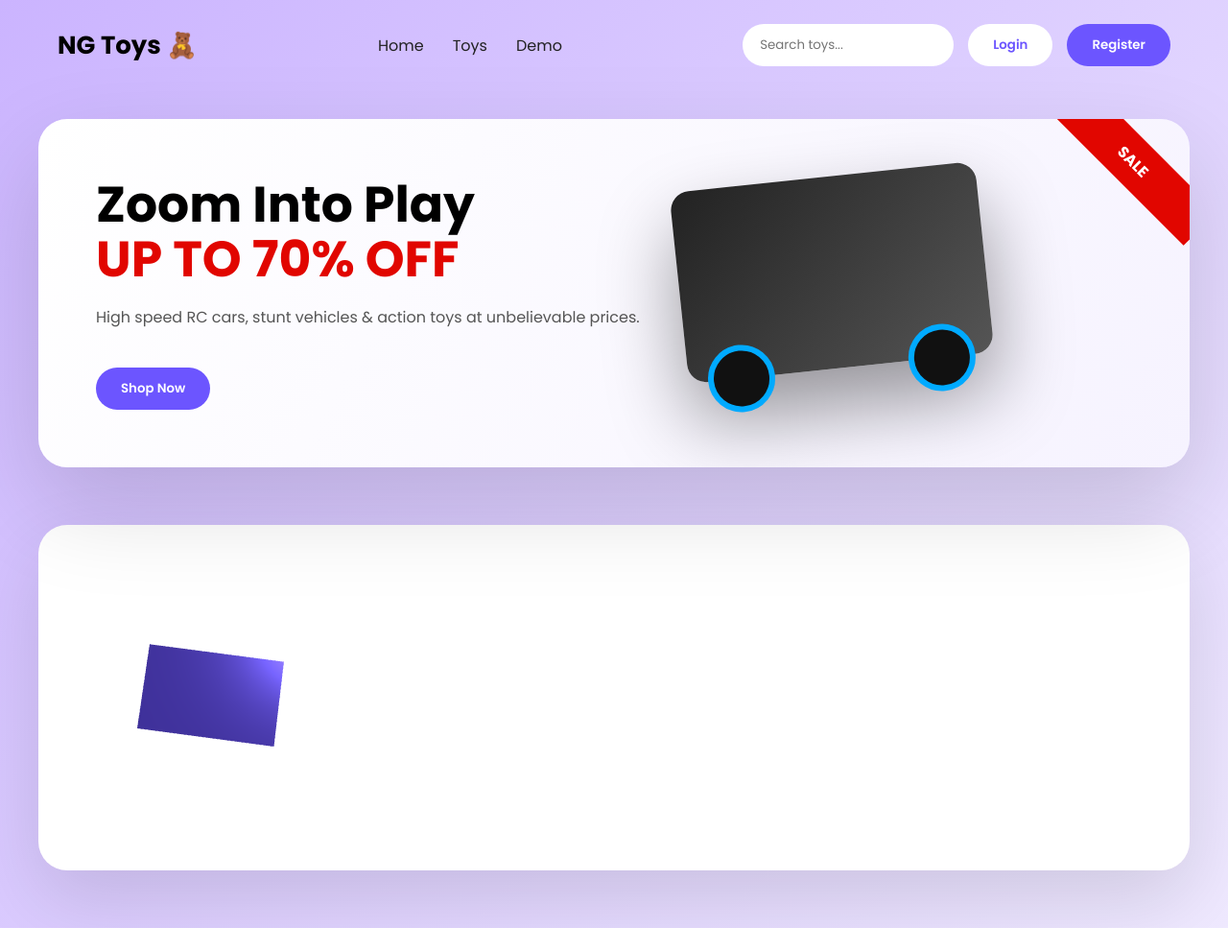
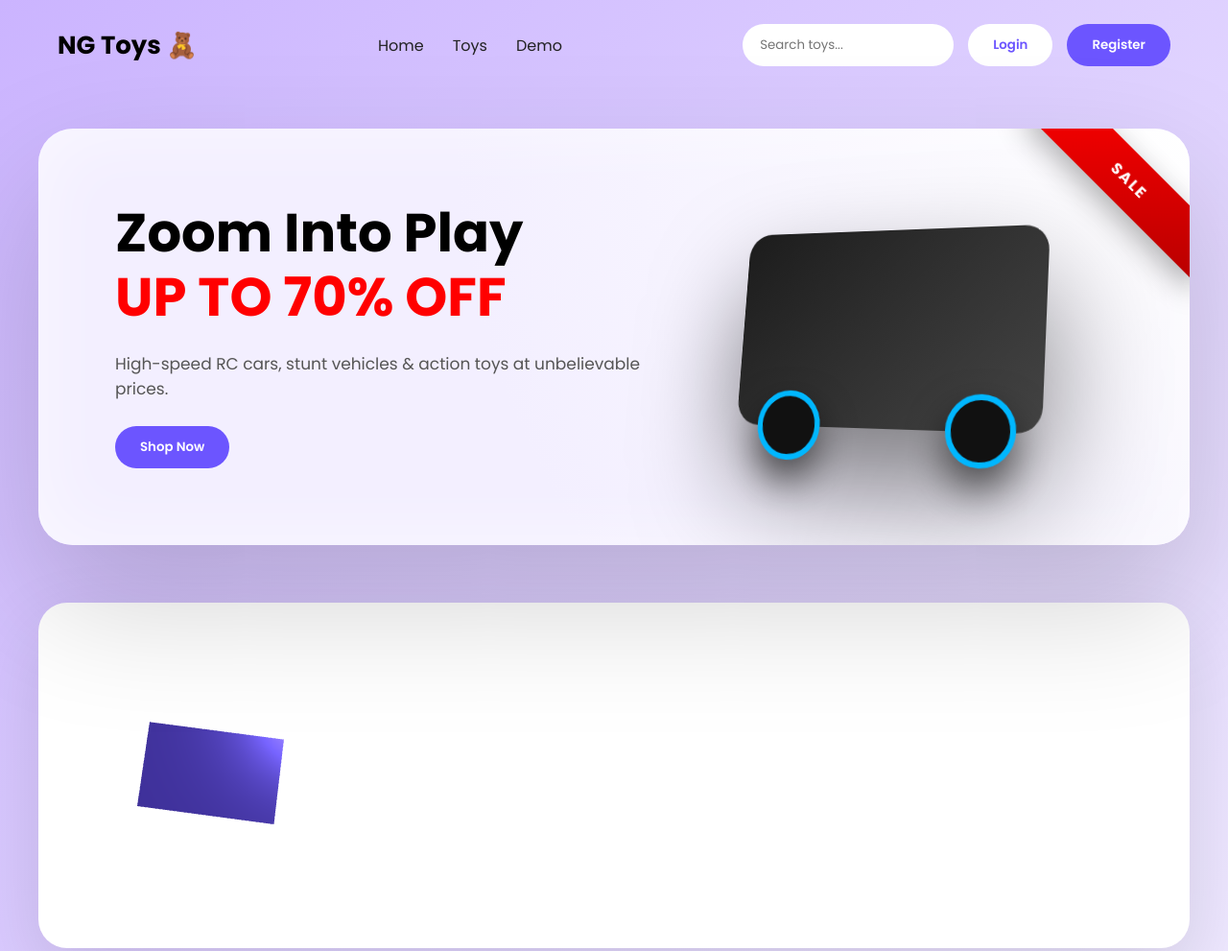
Before and after one commit to yogeshgoswami4821-ai/toy, a website: page index.html in a window 1280 px wide. Shown: the top 991 px of the page at 96% size. Before the commit the page ends 967 px from the top, so only its background shows below. Drawn offline with nearby package versions, Linux system fonts and the light colour scheme.

Commit message:
Update index.html

```diff
--- a/index.html
+++ b/index.html
@@ -5,18 +5,21 @@
 <title>NG Toys</title>
 <meta name="viewport" content="width=device-width, initial-scale=1.0">
 
+<!-- Google Font -->
 <link href="https://fonts.googleapis.com/css2?family=Poppins:wght@300;400;600;700&display=swap" rel="stylesheet">
+
+<!-- Three.js -->
 <script src="https://cdn.jsdelivr.net/npm/three@0.160.0/build/three.min.js"></script>
 
 <style>
 *{margin:0;padding:0;box-sizing:border-box;font-family:Poppins}
 
 body{
+  min-height:100vh;
   background:linear-gradient(135deg,#cbb4ff,#efe9ff);
-  min-height:100vh;
 }
 
-/* NAVBAR */
+/* ================= NAVBAR ================= */
 .navbar{
   display:flex;
   justify-content:space-between;
@@ -24,13 +27,35 @@ body{
   padding:25px 60px;
 }
 
-.logo{font-size:26px;font-weight:700}
+.logo{
+  font-size:26px;
+  font-weight:700;
+}
 
-.nav-links{display:flex;gap:30px}
-.nav-links a{text-decoration:none;color:#222;font-weight:500}
+.nav-links{
+  display:flex;
+  gap:30px;
+}
 
-.right{display:flex;gap:15px;align-items:center}
-.search{padding:12px 18px;border-radius:30px;border:none;width:220px}
+.nav-links a{
+  text-decoration:none;
+  color:#222;
+  font-weight:500;
+}
+
+.right{
+  display:flex;
+  gap:15px;
+  align-items:center;
+}
+
+.search{
+  padding:12px 18px;
+  border-radius:30px;
+  border:none;
+  width:220px;
+  outline:none;
+}
 
 .btn{
   padding:12px 26px;
@@ -39,20 +64,31 @@ body{
   cursor:pointer;
   font-weight:600;
 }
-.primary{background:#6c55ff;color:white}
-.outline{background:white;color:#6c55ff}
 
-/* SALE BANNER */
+.primary{
+  background:#6c55ff;
+  color:white;
+}
+
+.outline{
+  background:white;
+  color:#6c55ff;
+}
+
+/* ================= SALE BANNER ================= */
 .sale{
   max-width:1200px;
-  margin:30px auto;
-  background:linear-gradient(120deg,#ffffff,#f6f3ff);
-  border-radius:30px;
-  padding:60px;
+  margin:40px auto;
+  padding:80px;
+  border-radius:36px;
+  background:
+    radial-gradient(circle at top right,#ffffff,#f3efff 60%);
   display:grid;
   grid-template-columns:1.2fr 1fr;
-  gap:40px;
-  box-shadow:0 40px 100px rgba(0,0,0,.15);
+  align-items:center;
+  box-shadow:
+    0 60px 140px rgba(0,0,0,.18),
+    inset 0 0 80px rgba(255,255,255,.6);
   position:relative;
   overflow:hidden;
 }
@@ -60,58 +96,75 @@ body{
 .sale::after{
   content:"SALE";
   position:absolute;
-  top:20px;
-  right:-40px;
-  background:#e10600;
+  top:28px;
+  right:-60px;
+  background:linear-gradient(135deg,#ff0000,#b80000);
   color:white;
-  padding:12px 80px;
+  padding:14px 100px;
   transform:rotate(45deg);
   font-weight:700;
+  letter-spacing:2px;
+  box-shadow:0 10px 30px rgba(0,0,0,.3);
 }
 
-.sale h1{
-  font-size:52px;
-  line-height:1.1;
+.sale-text h1{
+  font-size:56px;
+  line-height:1.05;
 }
 
-.sale span{
-  color:#e10600;
-  font-weight:700;
+.sale-text span{
+  display:inline-block;
+  margin-top:8px;
+  color:#ff0000;
 }
 
-.sale p{
-  margin:20px 0;
+.sale-text p{
+  margin:26px 0;
   color:#555;
+  font-size:17px;
 }
 
-.sale .btn{
-  margin-top:20px;
+.car-wrap{
+  display:flex;
+  justify-content:center;
+  perspective:1200px;
 }
 
-/* FAKE RC CAR (CSS 3D FEEL) */
-.car{
-  width:320px;
-  height:200px;
-  background:linear-gradient(135deg,#222,#555);
-  border-radius:20px;
+.car3d{
+  width:340px;
+  height:210px;
+  background:linear-gradient(135deg,#1c1c1c,#444);
+  border-radius:26px;
+  transform:
+    rotateY(-25deg)
+    rotateX(10deg)
+    translateY(-10px);
+  box-shadow:0 60px 120px rgba(0,0,0,.5);
+  animation:floatCar 4s ease-in-out infinite;
   position:relative;
-  transform:rotate(-6deg);
-  box-shadow:0 40px 80px rgba(0,0,0,.4);
+}
+
+@keyframes floatCar{
+  0%{transform:rotateY(-25deg) rotateX(10deg) translateY(0)}
+  50%{transform:rotateY(-20deg) rotateX(8deg) translateY(-18px)}
+  100%{transform:rotateY(-25deg) rotateX(10deg) translateY(0)}
 }
 
 .wheel{
-  width:70px;
-  height:70px;
+  width:74px;
+  height:74px;
   background:#111;
   border-radius:50%;
   position:absolute;
-  bottom:-35px;
-  border:6px solid #0af;
+  bottom:-36px;
+  border:6px solid #00b7ff;
+  box-shadow:0 20px 40px rgba(0,0,0,.6);
 }
-.w1{left:20px}
-.w2{right:20px}
 
-/* 3D AREA */
+.w1{left:26px}
+.w2{right:26px}
+
+/* ================= 3D TOY SECTION ================= */
 #toy3d{
   max-width:1200px;
   margin:60px auto;
@@ -142,26 +195,33 @@ body{
   </div>
 </div>
 
-<!-- SALE BANNER -->
+<!-- SALE HERO -->
 <div class="sale">
-
-  <div>
-    <h1>Zoom Into Play<br><span>UP TO 70% OFF</span></h1>
-    <p>High speed RC cars, stunt vehicles & action toys at unbelievable prices.</p>
+  <div class="sale-text">
+    <h1>
+      Zoom Into Play<br>
+      <span>UP TO 70% OFF</span>
+    </h1>
+    <p>
+      High-speed RC cars, stunt vehicles & action toys
+      at unbelievable prices.
+    </p>
     <button class="btn primary" onclick="go('toys/')">Shop Now</button>
   </div>
 
-  <div class="car">
-    <div class="wheel w1"></div>
-    <div class="wheel w2"></div>
+  <div class="car-wrap">
+    <div class="car3d">
+      <div class="wheel w1"></div>
+      <div class="wheel w2"></div>
+    </div>
   </div>
-
 </div>
 
 <!-- 3D TOY -->
 <div id="toy3d"></div>
 
 <script>
+/* ================= ROUTING ================= */
 function base(){
   const p = location.pathname.split("/");
   return "/" + p[1] + "/";
@@ -170,7 +230,7 @@ function go(path){
   location.href = base() + path;
 }
 
-/* THREE.JS */
+/* ================= THREE.JS ================= */
 const scene = new THREE.Scene();
 const camera = new THREE.PerspectiveCamera(60,1,0.1,1000);
 camera.position.z = 4;
```
